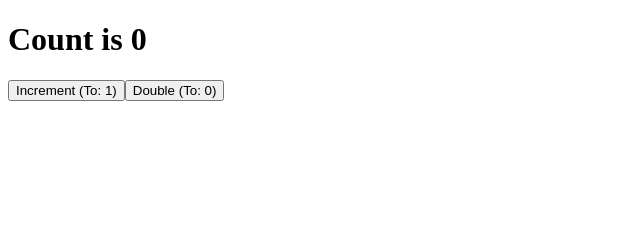
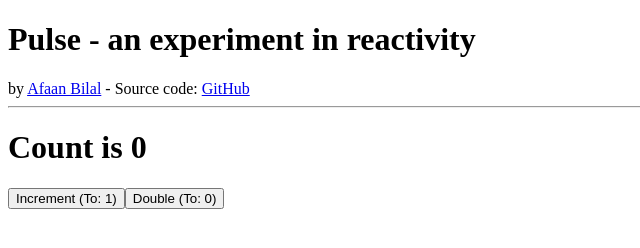
Before and after one commit to AfaanBilal/pulse, a website built with Vite: page docs/index.html in a window 1280 px wide. Shown: the whole page, without its empty margins (0-640 px from the left). Built offline with nearby package versions, Linux system fonts and the light colour scheme.

Commit message:
✨ Header

```diff
--- a/docs/index.html
+++ b/docs/index.html
@@ -10,6 +10,12 @@
 </head>
 
 <body>
+    <h1>Pulse - an experiment in reactivity</h1>
+    <div>
+        by <a href="https://afaan.dev" target="_blank" rel="noopener">Afaan Bilal</a> -
+        Source code: <a href="https://github.com/AfaanBilal/pulse" target="_blank" rel="noopener">GitHub</a>
+        <hr />
+    </div>
 
 </body>
 
```
Also changed, not shown: index.html (+6 -0 lines).
